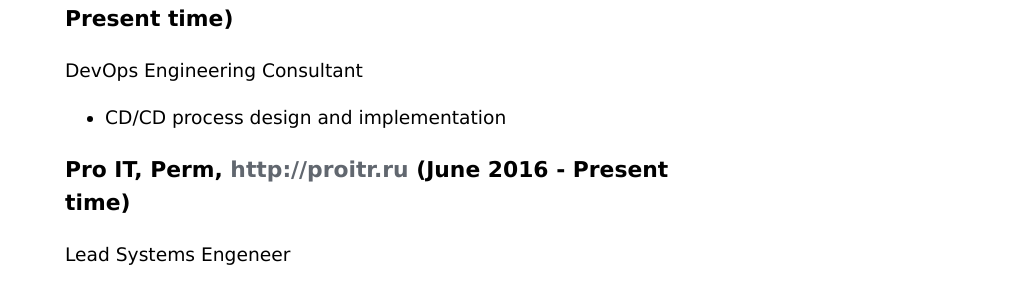
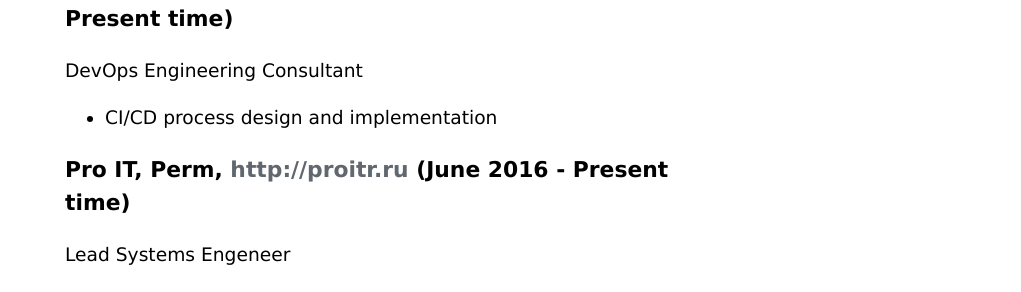
Before and after one commit to nvkv/nvkv.github.io, a Jekyll site: the page built from cv/index.md, in a window 1280 px wide and 900 px high. Shown: the part 235-527 px from the top of the window, without its empty margins (259-1280 px from the left). Built offline with Jekyll 4.4.1, drawn with Linux system fonts in a browser that asks for light colours.

Commit message:
Fixed typo

```diff
--- a/cv/index.md
+++ b/cv/index.md
@@ -13,7 +13,7 @@
 ### Chatfuel, <https://chatfuel.com> (August 2016 - Present time)
 DevOps Engineering Consultant
 
-- CD/CD process design and implementation
+- CI/CD process design and implementation
 
 ### Pro IT, Perm, <http://proitr.ru> (June 2016 - Present time)
 Lead Systems Engeneer
```
